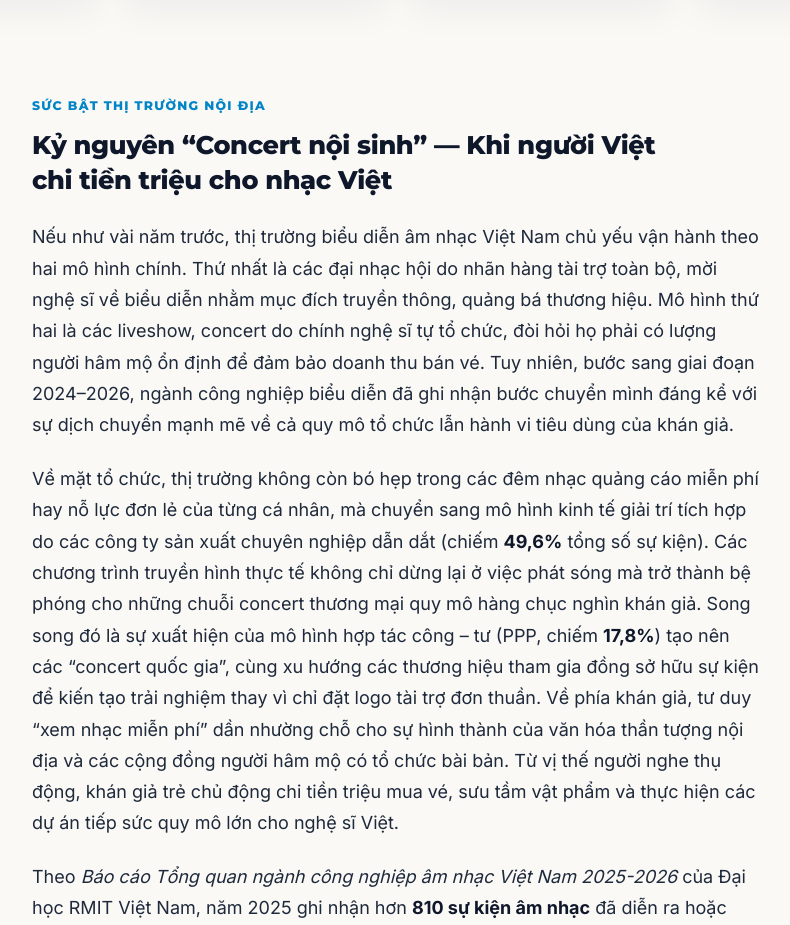
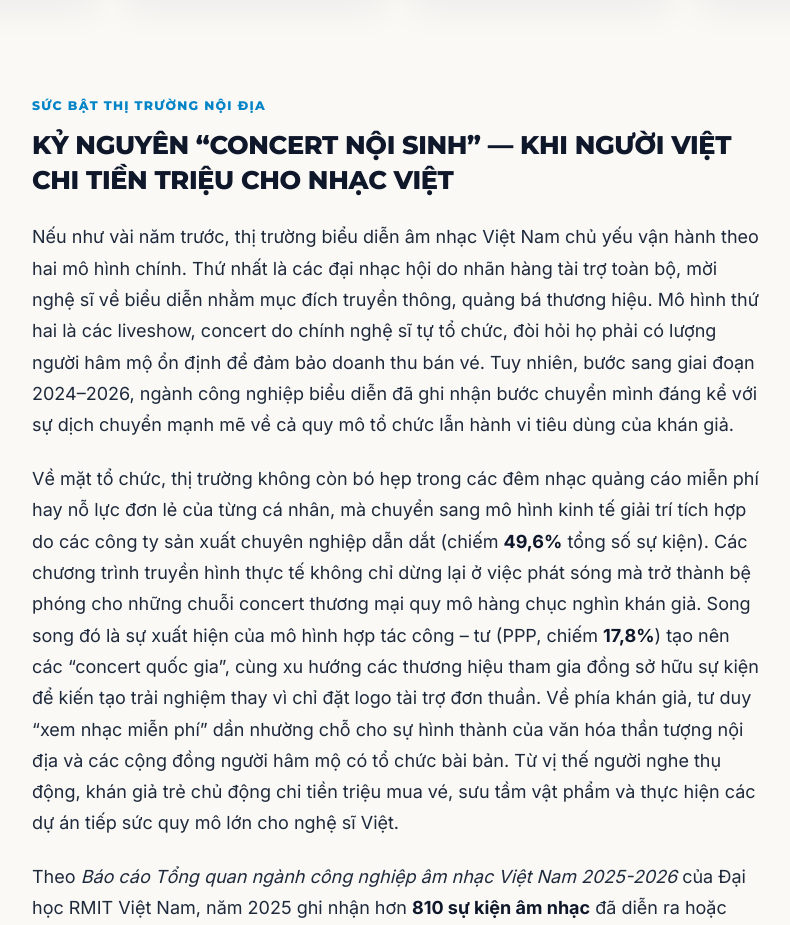
Before and after one commit to giahanluong192/mmj1, a Next.js app: page / in a window 1280 px wide. Shown: the part 825-1750 px from the top of the page, without its empty margins (242-1032 px from the left). Built offline with nearby package versions, Linux system fonts and the light colour scheme.

Commit message:
style(editorial): uppercase chapter 1 heading to match all chapters

```diff
--- a/src/app/page.tsx
+++ b/src/app/page.tsx
@@ -115,9 +115,9 @@ export default function Home() {
         <div className="prose-column">
           <div className="chapter-kicker">SỨC BẬT THỊ TRƯỜNG NỘI ĐỊA</div>
           <h2 className="chapter-h2">
-            Kỷ nguyên “Concert nội sinh” — Khi người&nbsp;Việt
+            KỶ NGUYÊN “CONCERT NỘI SINH” — KHI NGƯỜI&nbsp;VIỆT
             <br />
-            chi tiền triệu cho&nbsp;nhạc&nbsp;Việt
+            CHI TIỀN TRIỆU CHO&nbsp;NHẠC&nbsp;VIỆT
           </h2>
 
           <p className="body-p">
```
